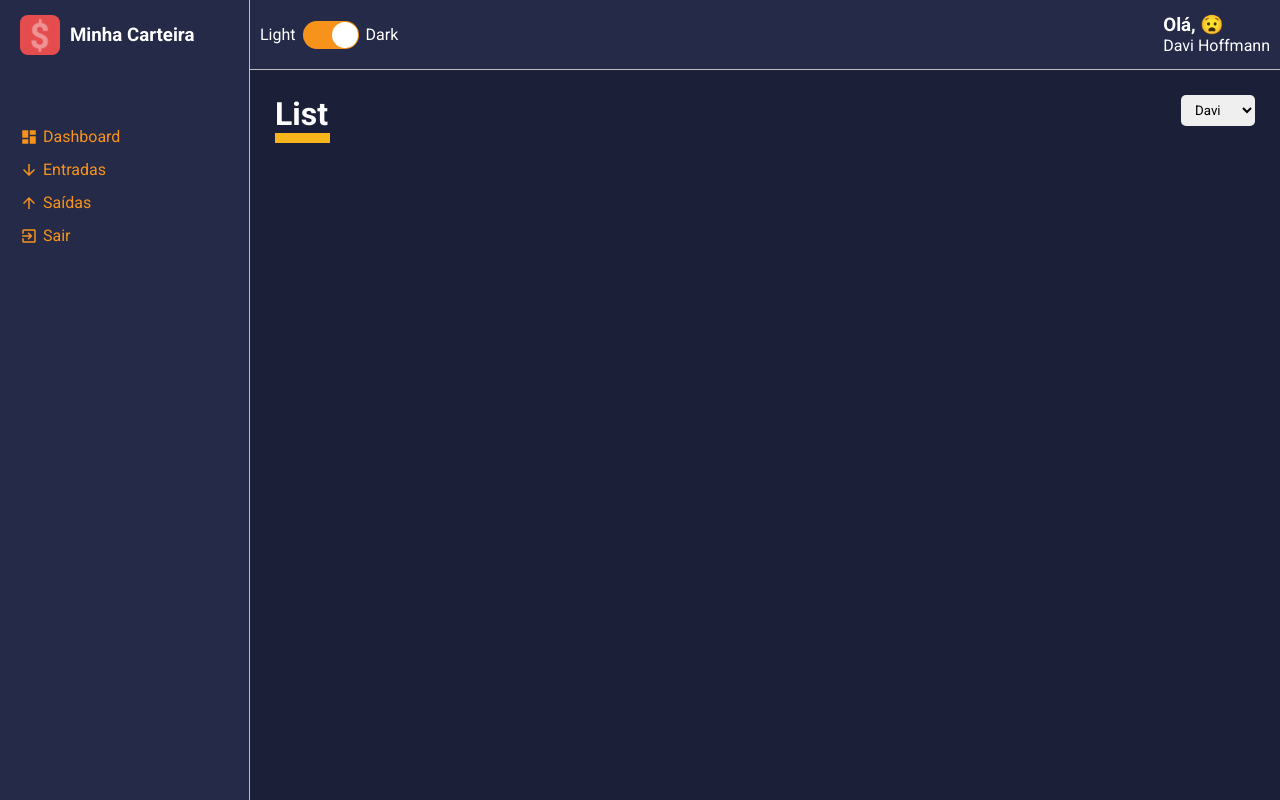
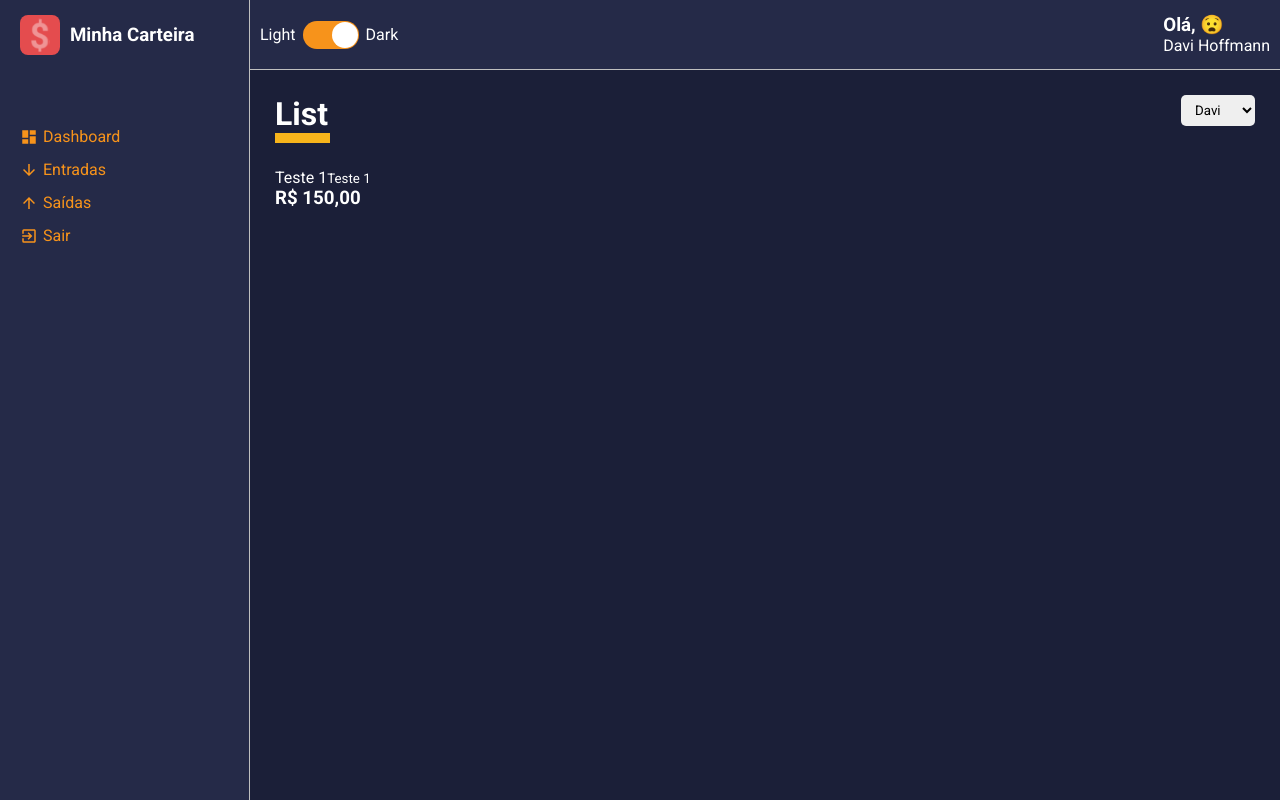
Before and after one commit to davihoffmann/minha-carteira-web, a React (Create React App) app: page / in a window 1280 px wide. Built offline with nearby package versions, Linux system fonts and the light colour scheme.

Commit message:
estrutura do card

```diff
--- /dev/null
+++ b/src/components/HistoryFinanceCard/index.tsx
@@ -0,0 +1,22 @@
+import React, { ReactElement } from 'react';
+import { IHistoryFinanceCardProps } from './types';
+import { Container, Tag } from './styles';
+
+export default function HistoryFinanceCard({
+    cardColor,
+    tagColor,
+    title,
+    subtitle,
+    amount,
+}: IHistoryFinanceCardProps): ReactElement {
+    return (
+        <Container cardColor={cardColor}>
+            <Tag tagColor={tagColor} />
+            <div>
+                <span>{title}</span>
+                <small>{subtitle}</small>
+            </div>
+            <h3>{amount}</h3>
+        </Container>
+    );
+}
--- /dev/null
+++ b/src/components/HistoryFinanceCard/styles.ts
@@ -0,0 +1,13 @@
+import styled from 'styled-components';
+
+interface IContainerProps {
+    cardColor: string;
+}
+
+interface ITagProps {
+    tagColor: string;
+}
+
+export const Container = styled.div<IContainerProps>``;
+
+export const Tag = styled.div<ITagProps>``;
--- /dev/null
+++ b/src/components/HistoryFinanceCard/types.ts
@@ -0,0 +1,7 @@
+export interface IHistoryFinanceCardProps {
+    cardColor: string;
+    tagColor: string;
+    title: string;
+    subtitle: string;
+    amount: string;
+}
--- a/src/pages/List/index.tsx
+++ b/src/pages/List/index.tsx
@@ -1,7 +1,8 @@
 import React from 'react';
 import ContentHeader from '../../components/ContentHeader';
 import SelectInput from '../../components/SelectInput';
-import { Container } from './styles';
+import HistoryFinanceCard from '../../components/HistoryFinanceCard';
+import { Container, Content } from './styles';
 
 const List: React.FC = () => {
     const options = [
@@ -24,6 +25,16 @@
             <ContentHeader title="List" lineColor="#F7b41B">
                 <SelectInput options={options} />
             </ContentHeader>
+
+            <Content>
+                <HistoryFinanceCard
+                    cardColor="#F7b41B"
+                    tagColor="#F7b41B"
+                    title="Teste 1"
+                    subtitle="Teste 1"
+                    amount="R$ 150,00"
+                />
+            </Content>
         </Container>
     );
 };
--- a/src/pages/List/styles.ts
+++ b/src/pages/List/styles.ts
@@ -1,3 +1,5 @@
 import styled from 'styled-components';
 
 export const Container = styled.div``;
+
+export const Content = styled.div``;
```
